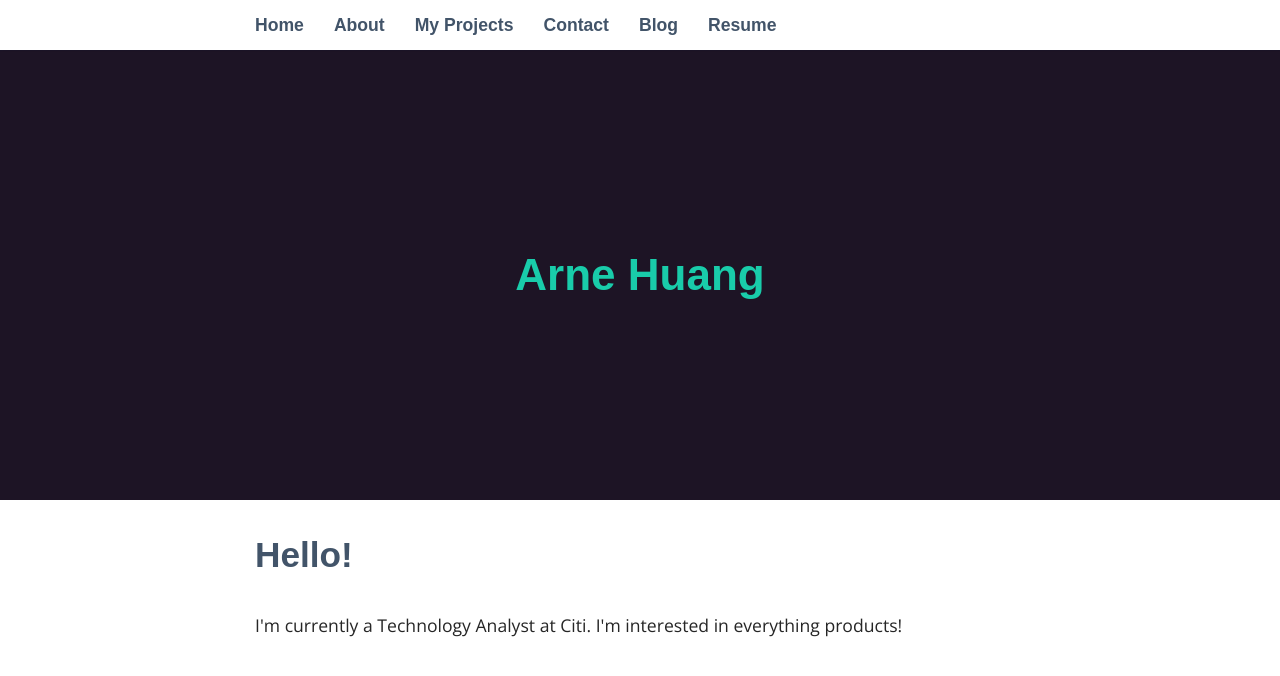
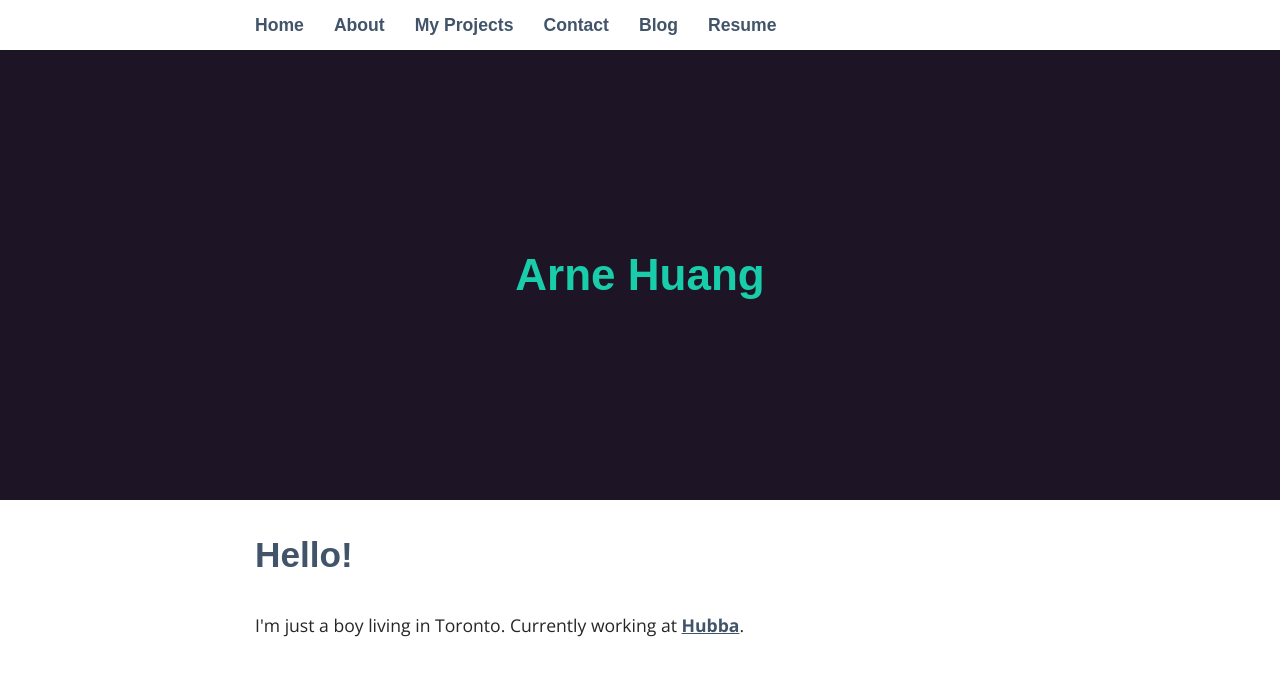
Before and after one commit to arnehuang/arnehuang.github-io, a Jekyll site: the page built from index.html, in a window 1280 px wide. Shown: the top 676 px of the page. Built offline with Jekyll 4.4.1, drawn with Linux system fonts in a browser that asks for light colours; some web fonts are replaced.

Commit message:
Update index.html

```diff
--- a/index.html
+++ b/index.html
@@ -3,4 +3,4 @@ layout: default
 ---
 
   <h2>Hello!</h2>
-  I'm currently a Technology Analyst at Citi. I'm interested in everything products!
+I'm just a boy living in Toronto. Currently working at <a href="https://www.hubba.com">Hubba</a>.
```
